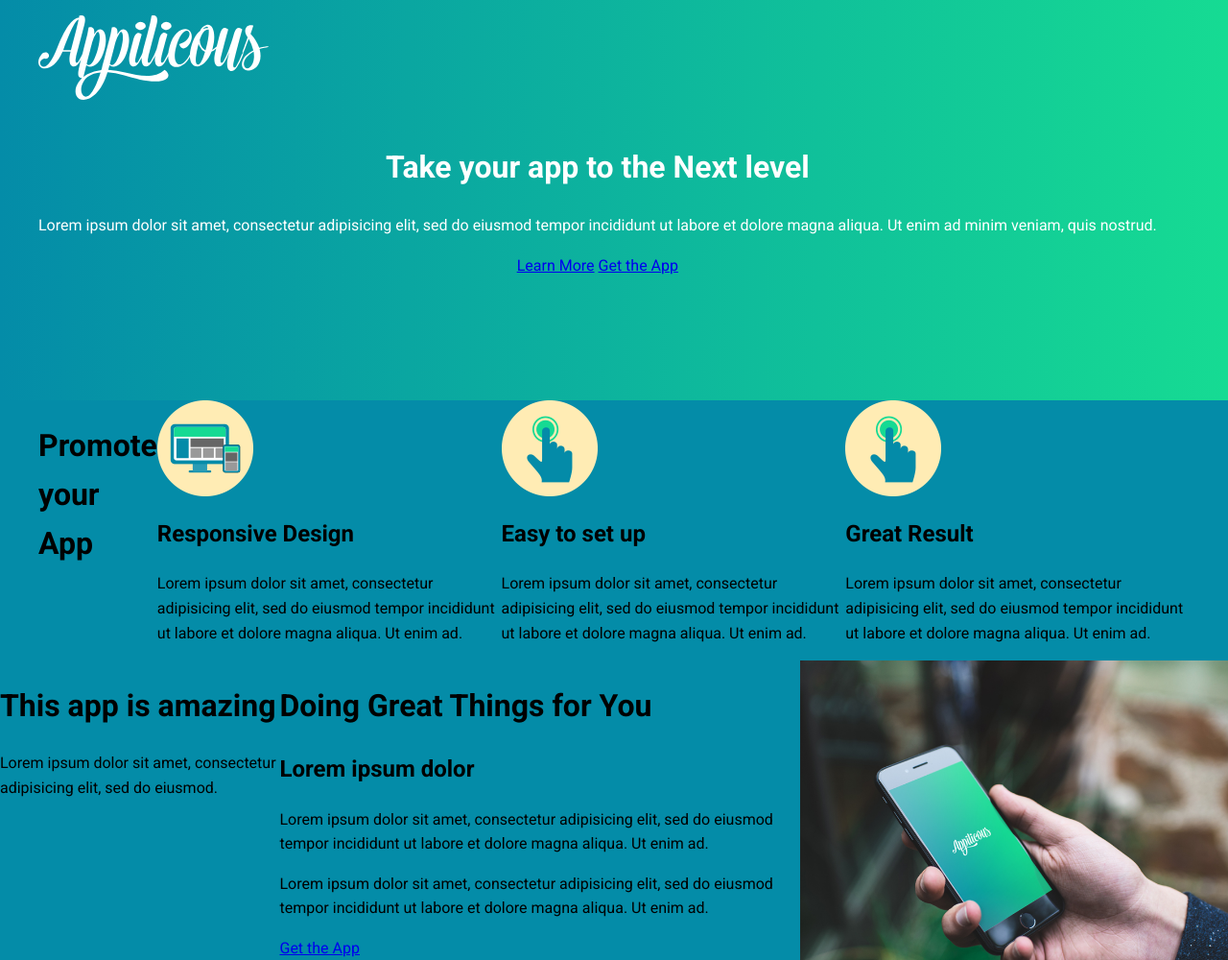
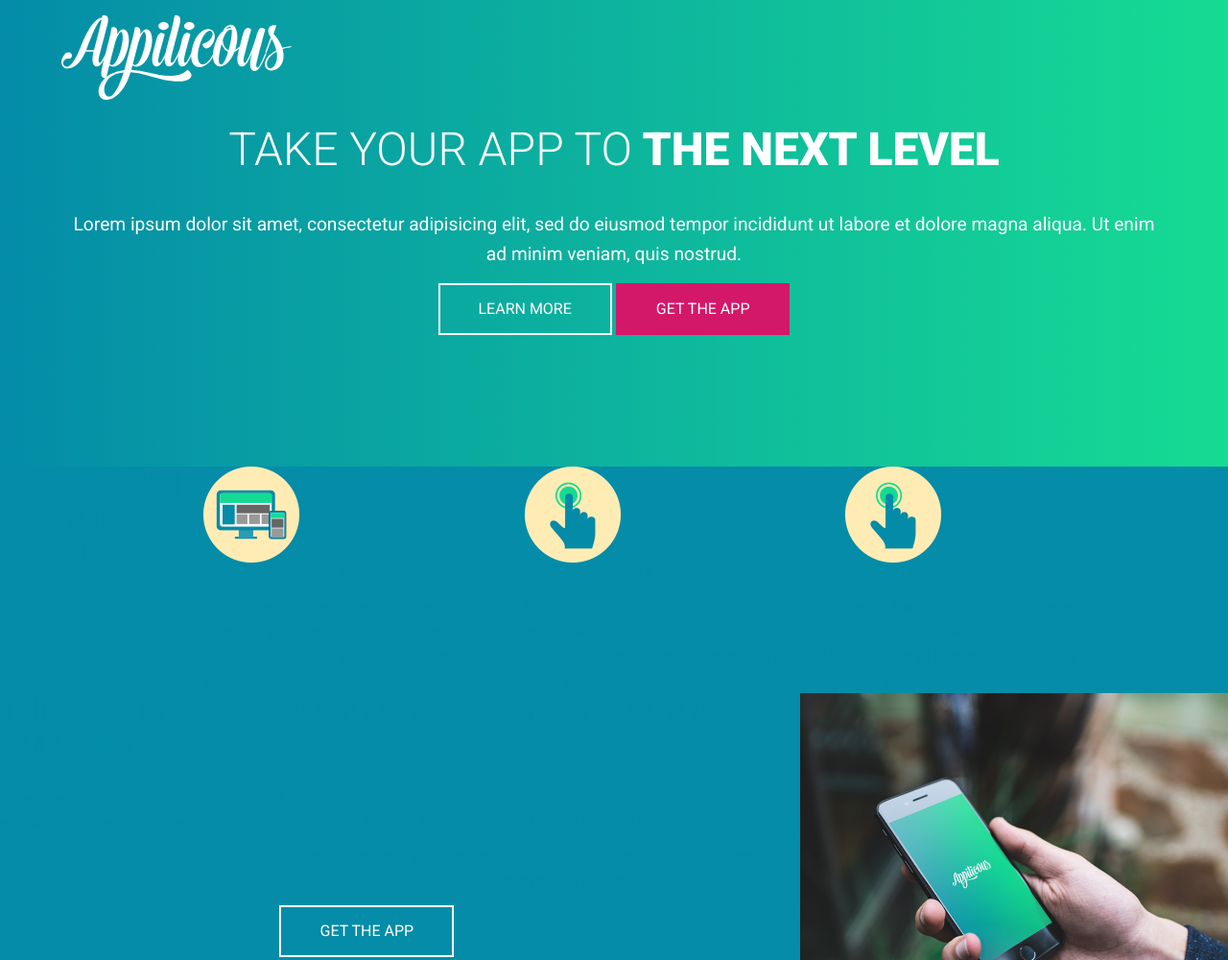
Before and after one commit to yosi3485/reponsive-website, a plain HTML site: page index.html in a window 1280 px wide. Shown: the top 1000 px of the page at 96% size. Drawn offline with Linux system fonts and the light colour scheme.

Commit message:
Add buttons and typography

```diff
--- a/index.html
+++ b/index.html
@@ -37,10 +37,10 @@
 		<div class="container grid">
 
 			<div class="hero-text col">
-				<h1 class="title-large">Take your app to the <span>Next level</span></h1>
+				<h1 class="title-large"><span>Take your app to</span> the Next level</h1>
 				<p class="text-intro">Lorem ipsum dolor sit amet, consectetur adipisicing elit, sed do eiusmod tempor incididunt ut labore et dolore magna aliqua. Ut enim ad minim veniam,
 				quis nostrud.</p>
-				<a href="#" class="btn btn-seconday">Learn More</a>
+				<a href="#" class="btn btn-secondary">Learn More</a>
 				<a href="#" class="btn btn-primary">Get the App</a>
 			</div>
 
--- a/sass/abstracts/_colors.sass
+++ b/sass/abstracts/_colors.sass
@@ -6,7 +6,7 @@ $white: rgb(255, 255,255)
 
 //Text
 
-$text-main: $secondary
+$text-main: $main
 $text-inverse: $white
 $text-accent: $accent
 $text-secondady: $main
--- a/sass/base/_base.sass
+++ b/sass/base/_base.sass
@@ -1,11 +1,14 @@
 *, *::before, *::after
 	box-sizing: border-box
+
+body
+	color: $text-main
 
 img
 	max-width: 100%
 	height: auto
 
 .container
-	width: 95%
+	width: 90%
 	max-width: 1200px
 	margin: 0 auto
--- /dev/null
+++ b/sass/base/_typography.sass
@@ -0,0 +1,30 @@
+h1, h2, h3, h4, h5, h6, p
+	margin: 0 0 .75em
+
+h1:last-child, h2:last-child, h3:last-child,
+h4:last-child, h5:last-child, h6:last-child,
+p:last-child
+	margin: 0
+
+h1
+	font-size: 2rem
+	font-family: $font-stack
+	font-weight: $font-light
+	line-height: 1.15
+	text-transform: uppercase
+
+h2
+	font-size: 1.2rem
+	text-transform: uppercase
+	letter-spacing: 2px
+	line-height: 1
+
+
+.title-large
+	font-size: 3rem
+	font-weight: $font-black
+	span
+		font-weight: $font-light
+
+.text-intro
+	font-size: 1.2rem
--- /dev/null
+++ b/sass/components/_buttons.sass
@@ -0,0 +1,27 @@
+.btn
+	display: inline-block
+	padding: .75em 2.5em
+	text:
+		transform: uppercase
+		decoration: none
+
+	&:not(:last-of-type)
+		margin-bottom: .6em
+
+.btn-primary
+	background: $accent
+	color: $text-inverse
+	border: 2px solid $accent
+
+	&:hover,
+	&:focus
+		background: darken($accent, 15%)
+
+.btn-secondary
+	border: 2px solid $text-inverse
+	color: $text-inverse
+
+	&:hover,
+	&:focus
+		background: $text-inverse
+		color: $text-main
--- a/sass/main.sass
+++ b/sass/main.sass
@@ -13,6 +13,7 @@
 // 3. Base styles
 
 @import base/base
+@import base/typography
 
 
 // 4. Layout
@@ -23,3 +24,4 @@
 
 
 // 5. Components
+@import components/buttons
```
Also changed, not shown: css/main.css, 1 other file.
